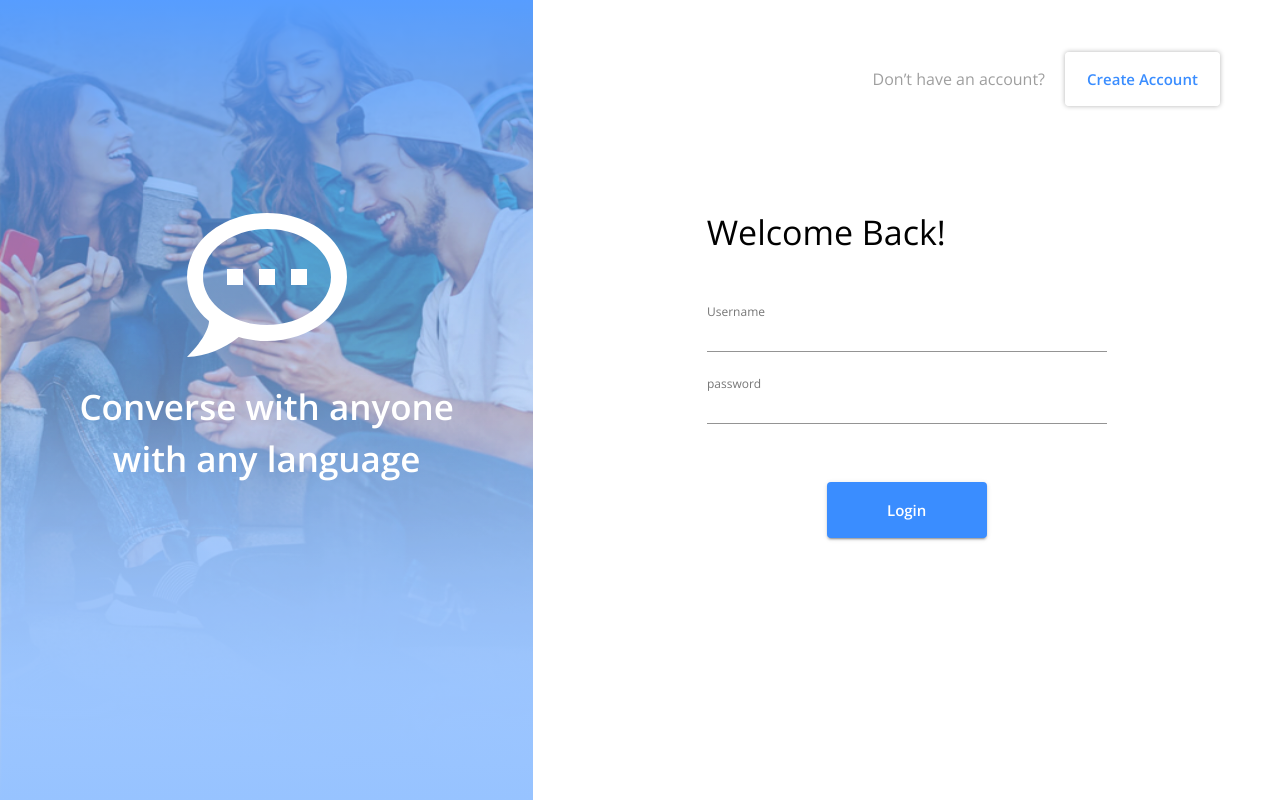
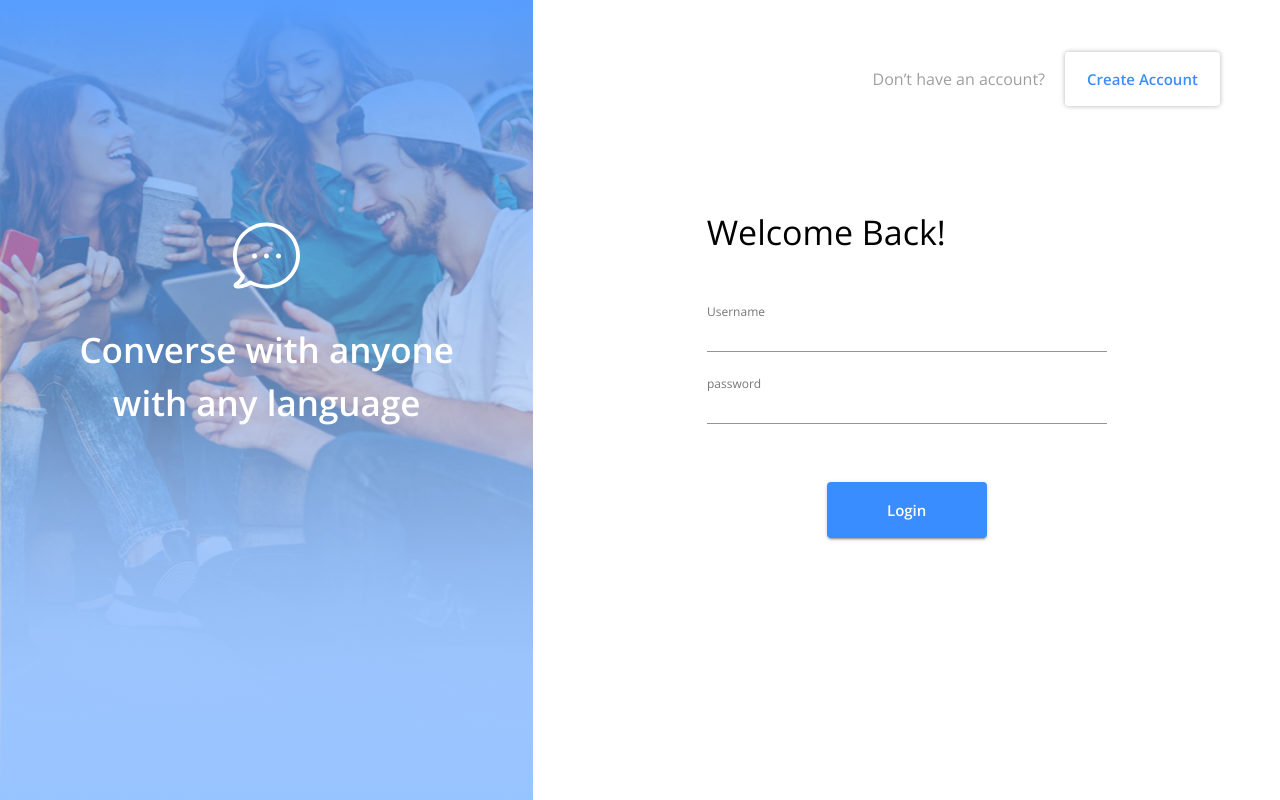
Before and after one commit to wl328Weiminli/message-application, a React (Create React App) app in the folder client/: page /login in a window 1280 px wide. Built offline with nearby package versions, Linux system fonts and the light colour scheme; no server answers.

Commit message:
Replace the chat logo

```diff
--- a/client/src/LoginOrRegister/LeftBar/IconLogo.js
+++ /dev/null
@@ -1,15 +0,0 @@
-import Icon from "@mdi/react";
-import { mdiChatProcessingOutline } from "@mdi/js";
-
-const IconLogo = () => {
-  return (
-    <Icon
-      path={mdiChatProcessingOutline}
-      title="chat logo"
-      size={8}
-      color="white"
-    />
-  );
-};
-
-export default IconLogo;
--- a/client/src/LoginOrRegister/LeftBar/index.js
+++ b/client/src/LoginOrRegister/LeftBar/index.js
@@ -1,6 +1,6 @@
 import { Grid, Typography } from "@material-ui/core";
 import { makeStyles } from "@material-ui/core/styles";
-import IconLogo from "./IconLogo";
+import Bubble from "./images/bubble.svg";
 import background from "./images/bg-img.png";
 
 const useStyles = makeStyles((theme) => ({
@@ -10,6 +10,9 @@ const useStyles = makeStyles((theme) => ({
     backgroundRepeat: "no-repeat",
     backgroundSize: "100% 100%",
     opacity: "85%",
+  },
+  logo: {
+    marginBottom: "35px",
   },
   slogan: {
     fontFamily: theme.typography.fontFamily,
@@ -30,7 +33,7 @@ const LeftBar = (props) => {
     >
       <div />
       <Grid container direction="column" alignItems="center">
-        <IconLogo />
+        <img src={Bubble} alt="Chat logo" className={classes.logo} />
         <Typography className={classes.slogan}>Converse with anyone</Typography>
         <Typography className={classes.slogan}> with any language</Typography>
       </Grid>
```
Also changed, not shown: client/src/LoginOrRegister/LeftBar/images/bubble.svg (added).
